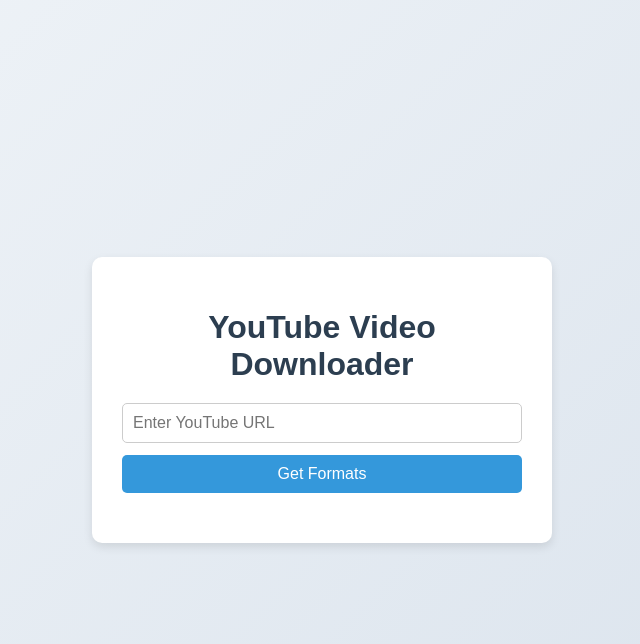
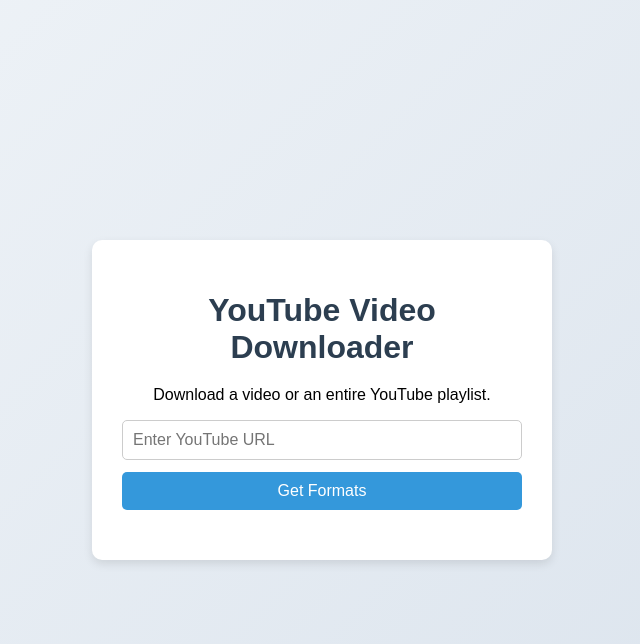
Before and after one commit to naveenkashyapdv/pytube-downloader, a Flask app: page / in a window 1280 px wide. Shown: the top 644 px of the page, without its empty margins (318-958 px from the left). Run offline with Flask 3, Linux system fonts and the light colour scheme.

Commit message:
adding changes

```diff
--- a/app.py
+++ b/app.py
@@ -1,9 +1,18 @@
 from flask import Flask, render_template, request, send_from_directory
 from pathlib import Path
 from urllib.parse import urlparse, parse_qs
+from tempfile import TemporaryDirectory
+from zipfile import ZIP_DEFLATED, ZipFile
+from werkzeug.utils import secure_filename
 import yt_dlp
 import logging
 import os
+import shutil
+
+try:
+    import imageio_ffmpeg
+except ImportError:
+    imageio_ffmpeg = None
 
 app = Flask(__name__)
 
@@ -12,6 +21,7 @@ DOWNLOAD_FOLDER = BASE_DIR / "downloads"
 DOWNLOAD_FOLDER.mkdir(parents=True, exist_ok=True)
 app.config["DOWNLOAD_FOLDER"] = DOWNLOAD_FOLDER
 app.config["MAX_CONTENT_LENGTH"] = 16 * 1024 * 1024
+FFMPEG_PATH = imageio_ffmpeg.get_ffmpeg_exe() if imageio_ffmpeg else shutil.which("ffmpeg")
 
 logging.basicConfig(
     level=logging.INFO,
@@ -35,6 +45,9 @@ def sanitize_youtube_url(url: str) -> str:
         return f"https://www.youtube.com/watch?v={video_id}"
 
     if hostname in {"youtube.com", "www.youtube.com", "m.youtube.com"}:
+        query = parse_qs(parsed.query)
+        if query.get("list", [None])[0]:
+            return f"https://www.youtube.com{parsed.path or '/playlist'}?{parsed.query}"
         if parsed.path == "/watch":
             video_id = parse_qs(parsed.query).get("v", [None])[0]
             if not video_id:
@@ -70,31 +83,83 @@ def build_format_options(info_dict: dict):
     seen = set()
     for fmt in info_dict.get("formats", []):
         format_id = fmt.get("format_id")
-        if not format_id or fmt.get("vcodec") == "none":
+        if not format_id:
             continue
         ext = fmt.get("ext")
-        resolution = fmt.get("resolution") or fmt.get("format_note") or "Unknown"
+        is_audio = fmt.get("vcodec") == "none" and fmt.get("acodec") != "none"
+        if not is_audio and fmt.get("vcodec") == "none":
+            continue
+        resolution = "Audio" if is_audio else (fmt.get("resolution") or fmt.get("format_note") or "Unknown")
         size = human_size(fmt.get("filesize") or fmt.get("filesize_approx"))
-        key = (format_id, resolution, ext, size)
+        key = (format_id, resolution, ext, size, is_audio)
         if key in seen:
             continue
         seen.add(key)
-        options.append({"format_id": format_id, "ext": ext, "resolution": resolution, "size": size})
+        options.append({
+            "format_id": format_id,
+            "ext": ext,
+            "resolution": resolution,
+            "size": size,
+            "download_type": "audio" if is_audio else "video",
+        })
     return options
 
 
-def download_selected_format(url: str, format_id: str):
+def download_selected_format(url: str, format_id: str, download_type: str):
     ydl_opts = {
-        "format": format_id,
+        "format": format_id if download_type == "audio" else f"{format_id}+bestaudio/best",
         "outtmpl": str(app.config["DOWNLOAD_FOLDER"] / "%(title)s.%(ext)s"),
         "quiet": True,
         "no_warnings": True,
         "noplaylist": True,
     }
+    if download_type == "audio":
+        ydl_opts["ffmpeg_location"] = FFMPEG_PATH
+        ydl_opts["postprocessors"] = [{
+            "key": "FFmpegExtractAudio",
+            "preferredcodec": "mp3",
+            "preferredquality": "192",
+        }]
     with yt_dlp.YoutubeDL(ydl_opts) as ydl:
         info = ydl.extract_info(url, download=True)
         filename = ydl.prepare_filename(info)
+    if download_type == "audio":
+        filename = str(Path(filename).with_suffix(".mp3"))
     return Path(filename).name, info
+
+
+def download_playlist(url: str, format_id: str, download_type: str):
+    with TemporaryDirectory() as temp_dir:
+        output_template = str(Path(temp_dir) / "%(playlist_index)03d - %(title)s.%(ext)s")
+        ydl_opts = {
+            "format": format_id if download_type == "audio" else f"{format_id}+bestaudio/best",
+            "outtmpl": output_template,
+            "quiet": True,
+            "no_warnings": True,
+            "noplaylist": False,
+            "ignoreerrors": True,
+        }
+        if download_type == "audio":
+            ydl_opts["ffmpeg_location"] = FFMPEG_PATH
+            ydl_opts["postprocessors"] = [{
+                "key": "FFmpegExtractAudio",
+                "preferredcodec": "mp3",
+                "preferredquality": "192",
+            }]
+        with yt_dlp.YoutubeDL(ydl_opts) as ydl:
+            info = ydl.extract_info(url, download=True)
+
+        playlist_title = (info or {}).get("title", "youtube-playlist")
+        archive_name = f"{secure_filename(playlist_title) or 'youtube-playlist'}.zip"
+        archive_path = app.config["DOWNLOAD_FOLDER"] / archive_name
+        with ZipFile(archive_path, "w", ZIP_DEFLATED) as archive:
+            for file_path in sorted(Path(temp_dir).iterdir()):
+                if file_path.is_file():
+                    archive.write(file_path, arcname=file_path.name)
+        if archive_path.stat().st_size == 22:
+            archive_path.unlink()
+            raise ValueError("No videos could be downloaded from this playlist.")
+        return archive_path.name, playlist_title
 
 
 @app.route("/", methods=["GET"])
@@ -110,10 +175,16 @@ def get_formats():
     try:
         clean_url = sanitize_youtube_url(url)
         info = get_video_info(clean_url)
+        is_playlist = info.get("_type") == "playlist"
+        if is_playlist:
+            entries = [entry for entry in info.get("entries", []) if entry]
+            if not entries:
+                return render_template("index.html", error="The playlist has no downloadable videos.", url=clean_url), 400
+            info = get_video_info(entries[0].get("webpage_url") or entries[0].get("url"))
         formats = build_format_options(info)
         if not formats:
             return render_template("index.html", error="No downloadable video formats were found.", url=clean_url), 400
-        return render_template("index.html", formats=formats, video_title=info.get("title", "Unknown Title"), url=clean_url)
+        return render_template("index.html", formats=formats, video_title=info.get("title", "Unknown Title"), url=clean_url, is_playlist=is_playlist)
     except Exception as exc:
         logger.exception("Error fetching formats")
         return render_template("index.html", error=f"Error fetching formats: {exc}"), 500
@@ -123,11 +194,15 @@ def get_formats():
 def download_video():
     url = request.form.get("url", "").strip()
     format_id = request.form.get("format_id", "").strip()
+    download_type = request.form.get("download_type", "video").strip()
     if not url or not format_id:
         return render_template("index.html", error="A YouTube URL and format are required."), 400
     try:
         clean_url = sanitize_youtube_url(url)
-        filename, info = download_selected_format(clean_url, format_id)
+        if request.form.get("is_playlist") == "true":
+            filename, playlist_title = download_playlist(clean_url, format_id, download_type)
+            return render_template("index.html", success=True, video_title=playlist_title, filename=filename, playlist=True)
+        filename, info = download_selected_format(clean_url, format_id, download_type)
         return render_template("index.html", success=True, video_title=info.get("title", "Unknown Title"), filename=filename, url=clean_url)
     except Exception as exc:
         logger.exception("Error downloading video")
--- a/requirements.txt
+++ b/requirements.txt
@@ -1,3 +1,4 @@
 Flask>=3.0,<4.0
 yt-dlp>=2024.1.0
 gunicorn>=21.2.0
+imageio-ffmpeg>=0.5.1
--- a/templates/index.html
+++ b/templates/index.html
@@ -22,6 +22,7 @@
 <body>
     <div class="container">
         <h1>YouTube Video Downloader</h1>
+        <p>Download a video or an entire YouTube playlist.</p>
         <form method="post" action="{{ url_for('get_formats') }}">
             <input type="url" name="url" placeholder="Enter YouTube URL" value="{{ url or '' }}" required>
             <button type="submit">Get Formats</button>
@@ -29,17 +30,28 @@
         {% if formats %}
         <form method="post" action="{{ url_for('download_video') }}">
             <input type="hidden" name="url" value="{{ url }}">
+            <input type="hidden" name="is_playlist" value="{{ 'true' if is_playlist else 'false' }}">
             <label for="format_id">Select Quality:</label>
             <select id="format_id" name="format_id" required>
                 {% for format in formats %}
-                <option value="{{ format.format_id }}">{{ format.resolution }} - {{ format.ext }} ({{ format.size }})</option>
+                <option value="{{ format.format_id }}" data-download-type="{{ format.download_type }}">{{ format.resolution }} - {{ format.ext }} ({{ format.size }})</option>
                 {% endfor %}
             </select>
-            <button type="submit">Download Video</button>
+            <input type="hidden" id="download_type" name="download_type" value="video">
+            <button type="submit">{{ 'Download Playlist' if is_playlist else 'Download Video' }}</button>
         </form>
+        <script>
+            const formatSelect = document.getElementById('format_id');
+            const downloadType = document.getElementById('download_type');
+            const updateDownloadType = () => {
+                downloadType.value = formatSelect.options[formatSelect.selectedIndex].dataset.downloadType;
+            };
+            formatSelect.addEventListener('change', updateDownloadType);
+            updateDownloadType();
+        </script>
         {% endif %}
         <div class="message">
-            {% if success %}<p class="success">Video "{{ video_title }}" downloaded successfully!</p><a href="{{ url_for('download_file', filename=filename) }}">Click here to download</a>{% endif %}
+            {% if success %}<p class="success">{{ 'Playlist' if playlist else 'Video' }} "{{ video_title }}" downloaded successfully!</p><a href="{{ url_for('download_file', filename=filename) }}">Click here to download</a>{% endif %}
             {% if error %}<p class="error">Error: {{ error }}</p>{% endif %}
         </div>
     </div>
```
Also changed, not shown: index.html (+13 -0 lines), 1 other file.
